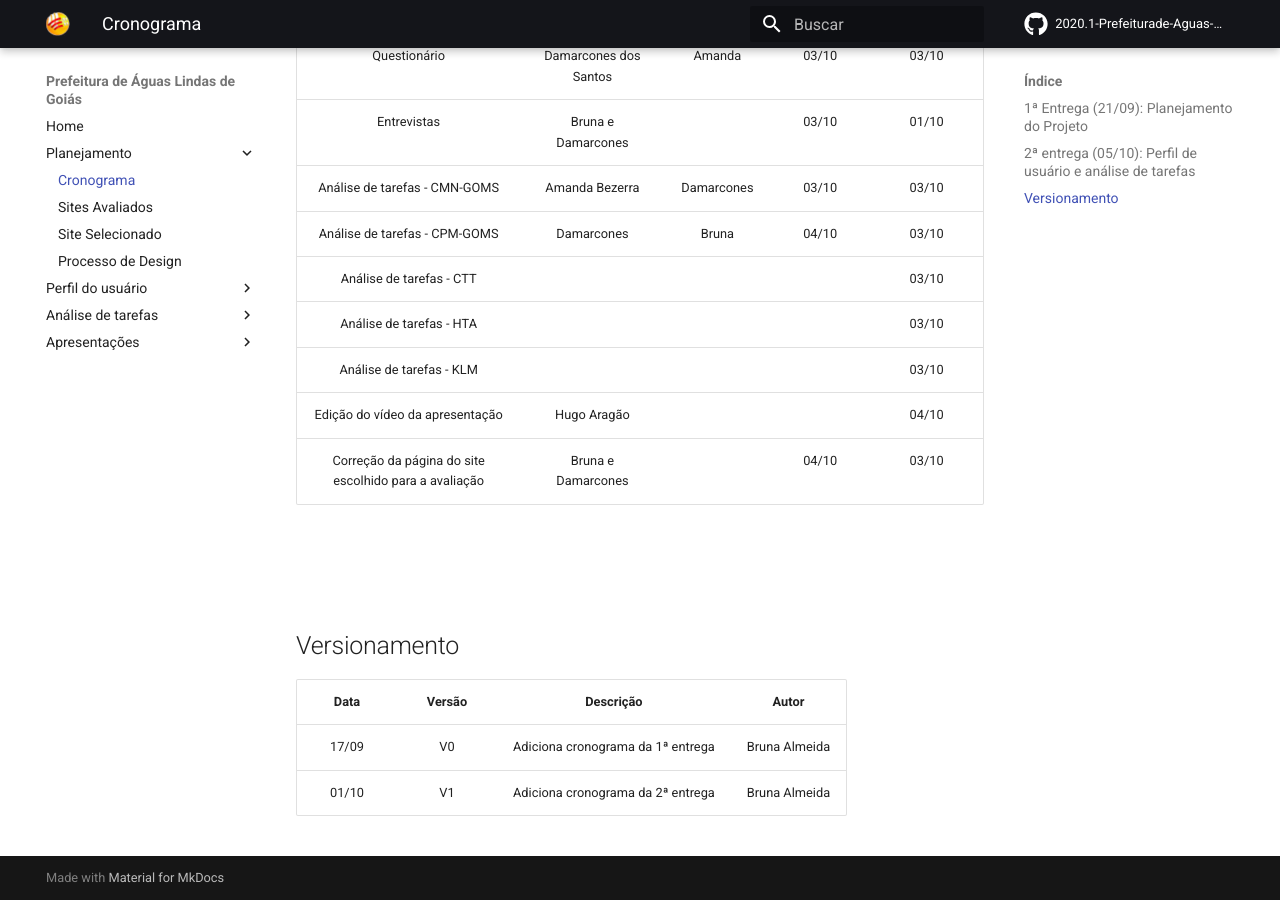
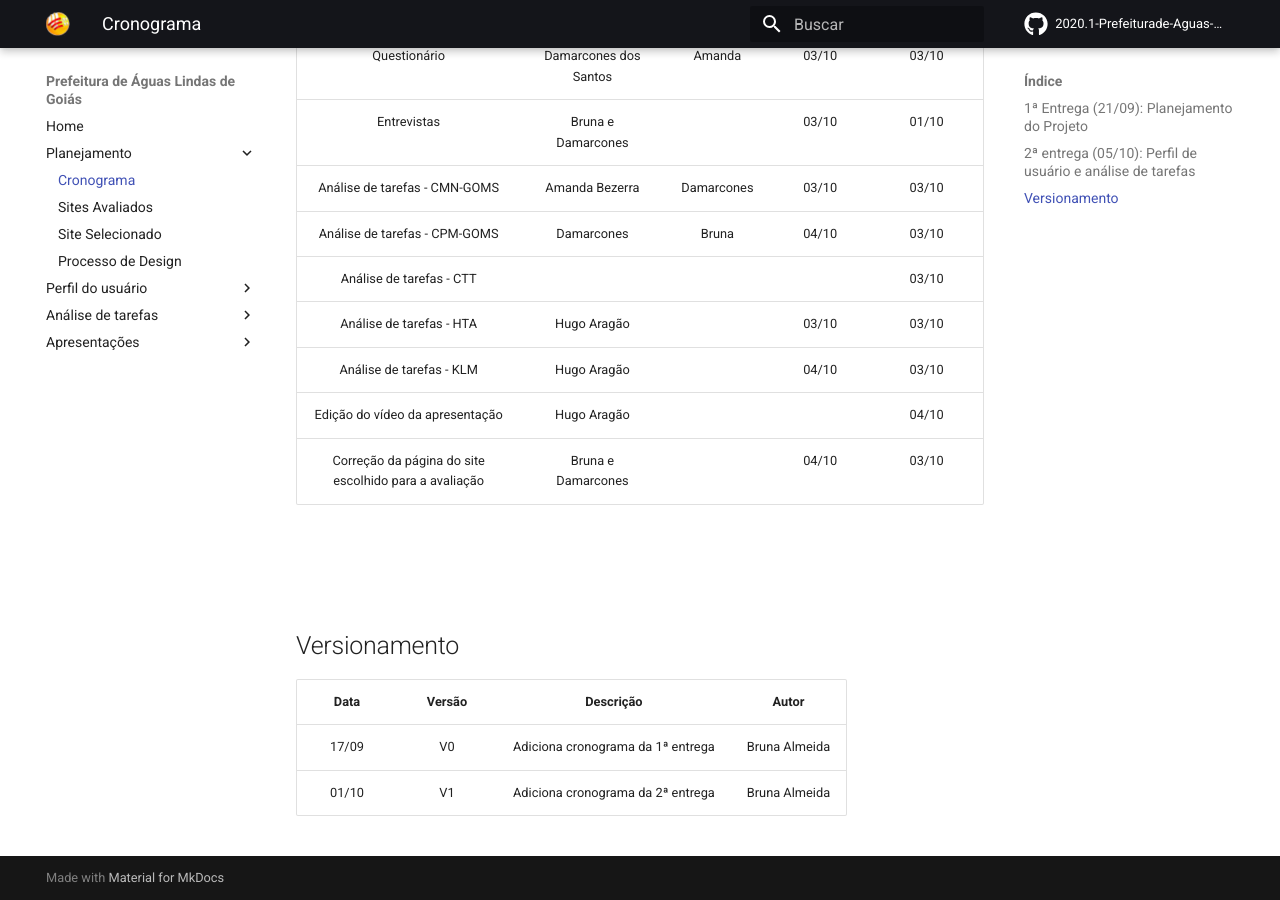
Before and after one commit to Interacao-Humano-Computador/2020.1-Prefeiturade-Aguas-Lindas-de-Goias, an MkDocs documentation site: the page built from docs/planejamento/cronograma.md, in a window 1280 px wide and 900 px high, scrolled down 901 px. Built offline with MkDocs 1.6.1 and Material for MkDocs 9.7.7, drawn with Linux system fonts in a browser that asks for light colours; comment, search, counter and statistics services are not loaded.

Commit message:
Atualiza Cronograma

```diff
--- a/docs/planejamento/cronograma.md
+++ b/docs/planejamento/cronograma.md
@@ -25,8 +25,8 @@ De 22/09 até 05/10
 |Análise de tarefas - CMN-GOMS  |Amanda Bezerra        |Damarcones  |03/10  |03/10           |
 |Análise de tarefas - CPM-GOMS  |Damarcones            |Bruna       |04/10  |03/10           |
 |Análise de tarefas - CTT       |                      |            |       |03/10           |
-|Análise de tarefas - HTA       |                      |            |       |03/10           |
-|Análise de tarefas - KLM       |                      |            |       |03/10           |
+|Análise de tarefas - HTA       |Hugo Aragão           |            |03/10  |03/10           |
+|Análise de tarefas - KLM       |Hugo Aragão           |            |04/10  |03/10           |
 |Edição do vídeo da apresentação|Hugo Aragão           |            |       |04/10           |
 |Correção da página do site escolhido para a avaliação|Bruna e Damarcones|  |04/10|03/10|
 
```
